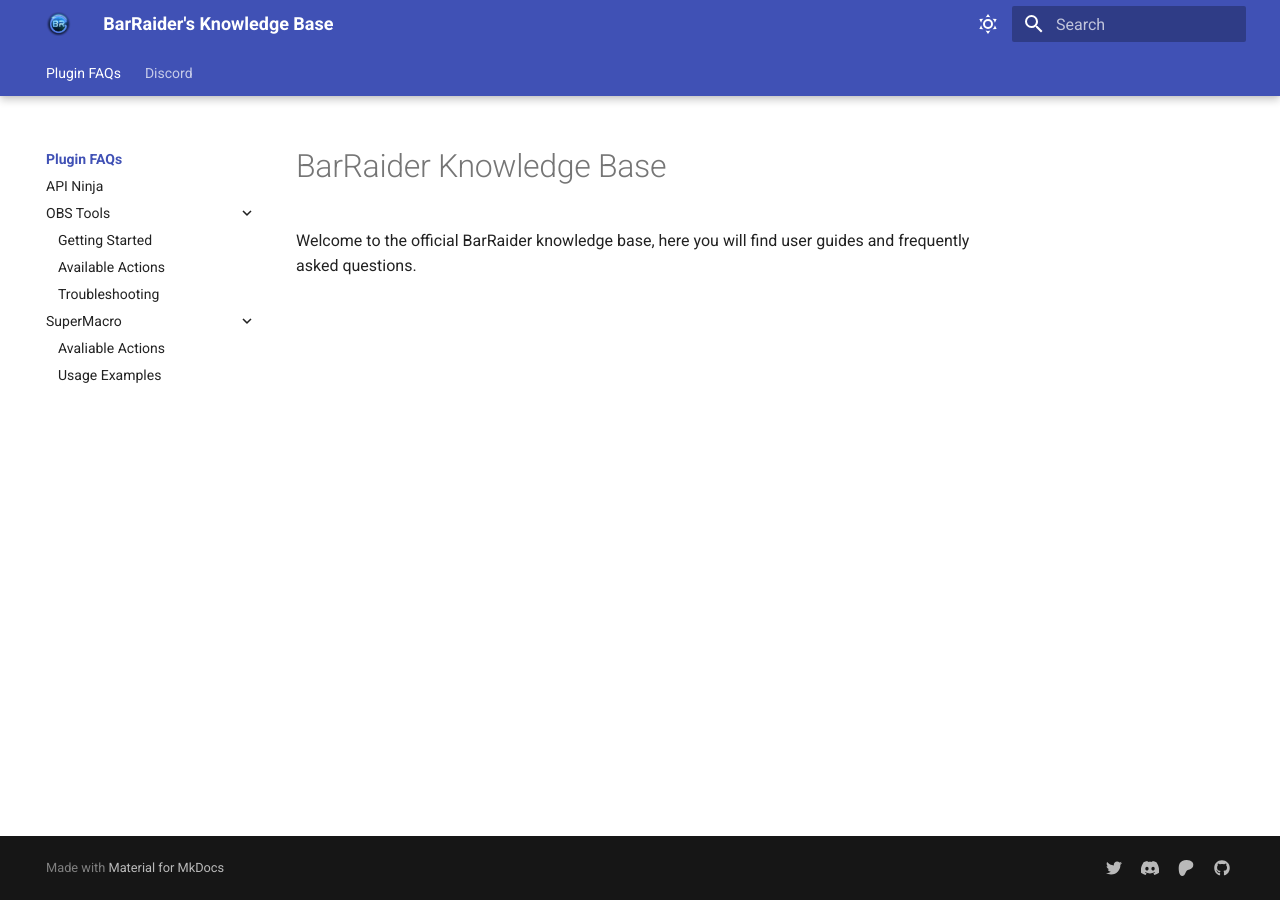
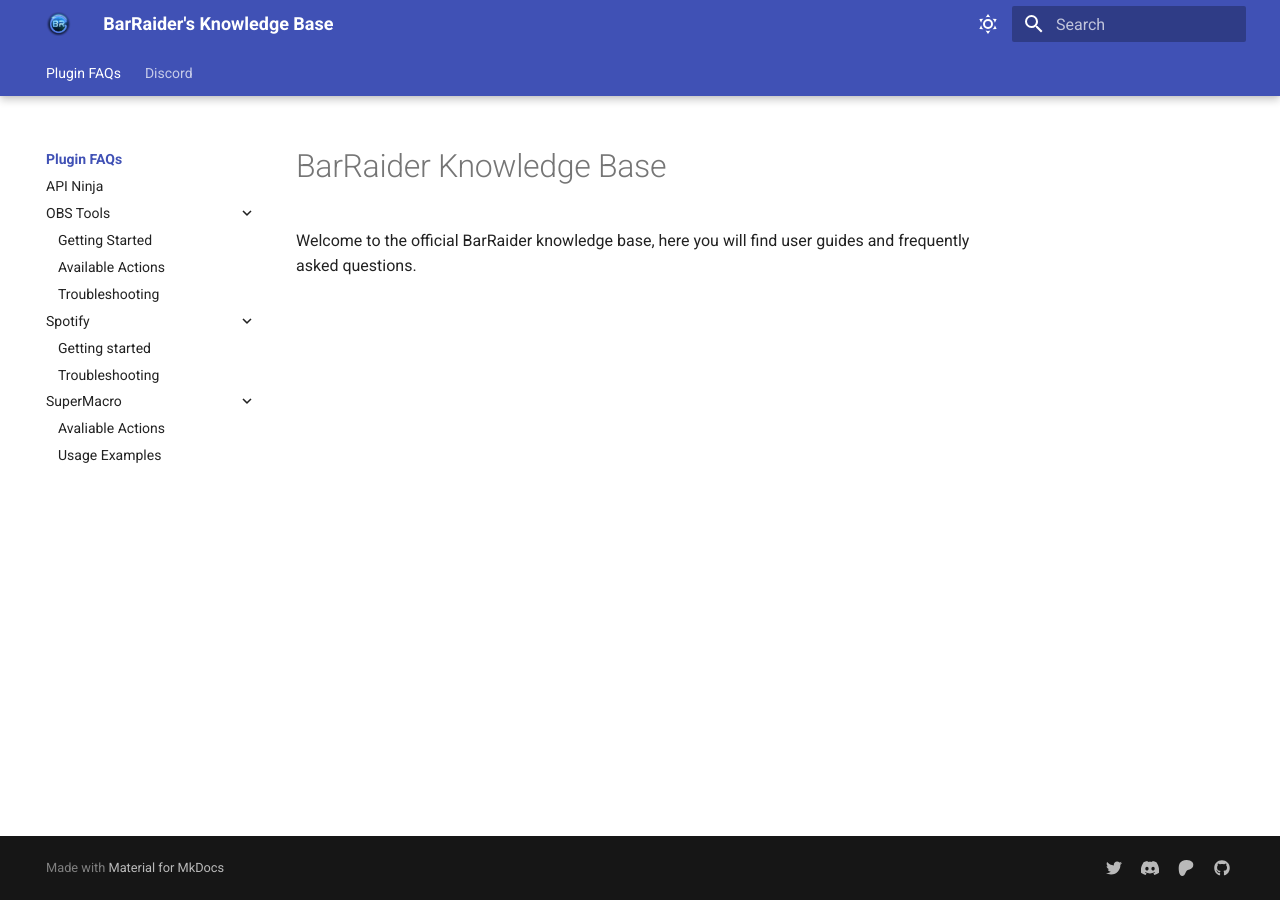
Before and after one commit to BarRaiders/barraiders.github.io, an MkDocs documentation site: the page built from docs/index.md, in a window 1280 px wide. Built offline with MkDocs 1.6.1 and Material for MkDocs 9.7.7, drawn with Linux system fonts in a browser that asks for light colours.

Commit message:
Updated nav for spotify

```diff
--- a/mkdocs.yml
+++ b/mkdocs.yml
@@ -7,6 +7,9 @@
       - 'Getting Started': 'faqs/obs-tools/getting-started.md'
       - 'Available Actions': 'faqs/obs-tools/actions.md'
       - 'Troubleshooting': 'faqs/obs-tools/troubleshooting.md'
+    - 'Spotify':
+      - 'Getting started': 'faqs/spotify/getting-started.md'
+      - 'Troubleshooting': 'faqs/spotify/troubleshooting.md'
     - 'SuperMacro':
       - 'Avaliable Actions': 'faqs/SuperMacro/actions.md'
       - 'Usage Examples': 'faqs/SuperMacro/usage-examples.md'
```
